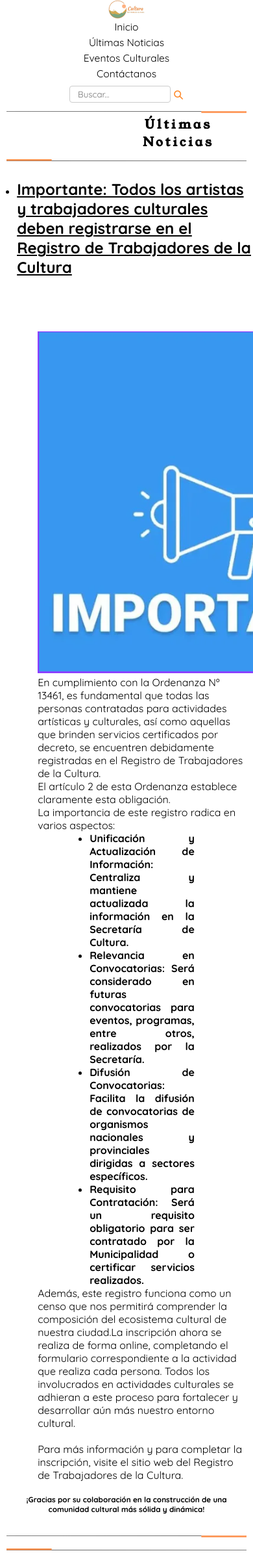
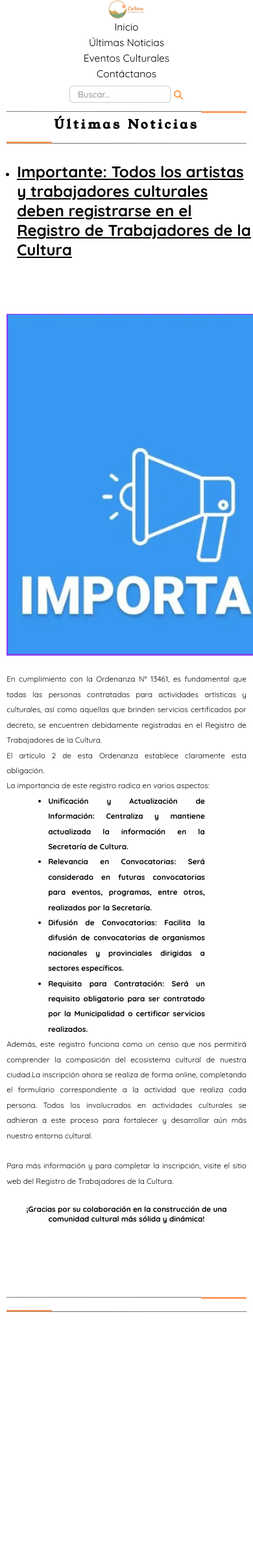
Before and after one commit to josenlp/Proyecto-Fullstack-24184-18, a Python web app: template templates/noticia_2.html in a window 390 px wide; the page is wider, and only the part inside the window is pictured. Shown: that part at 65% size. After the commit the page ends 2019 px from the top of that part, so only its background shows below. Run offline with Jinja, Linux system fonts and the light colour scheme; the template is opened without the code that fills it, so the values that code supplies are empty.

Commit message:
Update style.css

```diff
--- a/static/css/style.css
+++ b/static/css/style.css
@@ -20,10 +19,17 @@ body{
   margin-right: 2.60vw;
   font-family: "Quicksand", sans-serif;
   min-height: 100vh;
-    display: flex;
-    flex-direction: column;
   }
 
+header {
+  width: 100%;
+}
+.logo img {
+  display: block;
+  margin: 0 auto;
+  width: 15%;
+  height: auto;
+}
 .menu {
   text-align: center;
   display: flex;
@@ -234,7 +267,7 @@ ul.menu li a:hover {
   }
 .title {
     object-position: center;
-    margin: 0 0 0 10rem;
+    margin: 0 0 0 5rem;
   }
 .title h1 {
     font-family: "Young Serif", serif;
@@ -253,24 +286,31 @@ ul.menu li a:hover {
     text-decoration: underline;
     margin-bottom: 1.5rem;
   }
-.table{
-    margin: 0 5rem 0 5rem;
+/*articulos*/
+.detail {
+    display: grid;
+    grid-template-columns: repeat(12, 1fr);
+    gap: 20px;
+    padding-left: 3rem;
 }
-tr {
-    width: 50%;
+.card1,
+.card2 {
+  grid-column: span 6;
+  grid-row: span 2;
 }
 .card1 {
-    width: 80%;
   background-color: var(--bg-color);
   border: 5px solid #ff914d;
   border-radius: 0;
-    margin: 0 3rem 0 3rem;
+  margin: 2rem 3rem 0 3rem;
   font-family: "Quicksand", sans-serif;
   letter-spacing: 3pt;
   padding: 1rem;
   }
 .card1 h4,
 .card1 p {
+    grid-column: 1 / span 1;
+    grid-row: 1 / span 2;
     display: inline-block;
     margin: 0;
     line-height: 2;
@@ -287,47 +326,44 @@ tr {
     top: 0;
     bottom: 0;
   }
-.note_tex{
-    font-family: "Quicksand", sans-serif;
-    font-size: 0.833vw;
-    text-align: justify;
-    margin-top: -5rem;
-    color: var(--primary-color);
+  .card3{
+    justify-content:center;
+    grid-column: span 6;
+    grid-row: span 2;
     }
-.logo img {
-    display: block;
-    margin: 0 auto;
-    width: 15%;
+  .imgN3 {
+    width: 100%;
     height: auto;
+
   }
+
   .iconRedes {
     color: var(--secondary-color);
     font-size: 3rem;
+    margin: 0 0.5rem;
   }
-.detail{
-  padding-left: 3rem;
+.note_tex {
+  grid-column: span 6;
+  grid-row: span 6;
+  margin-top: 3rem;
+  font-family: "Quicksand", sans-serif;
+  font-size: 1.2vw;
+  text-align: justify;
+  color: var(--primary-color);
+  line-height: 2;
   }
-.noticias2 {
-  position: relative;
+.note_tex2 {
+  grid-column: span 6;
+  grid-row: span 6;
+  font-family: "Quicksand", sans-serif;
+  font-size: 0.9vw;
+  text-align: justify;
+  color: var(--primary-color);
+  line-height: 2;
   }
-.note_text2{
-  width: 50%;
-}
-.note_text2 p {
-  text-align: justify;
-}
-.img2 {
-  width: auto;
-  height: 30%;
-  object-position: center;
-  padding-left: 18rem;
-}
-.iconRedes {
-  color: var(--secondary-color);
-  margin-right: 0.52vw;
-}
+
 .list {
-  padding:0 5rem 0 5rem;
+  padding:0 4rem 0 4rem;
   text-align: justify;
 }
 .list ul {
@@ -335,13 +371,9 @@ tr {
 }
 .agradecimiento p{
   font-weight: bold;
-  font-size: 3vw;
   text-align: center;
-}
-.noticia3 img{
-  width: 100%;
-  height: auto;
-  padding: 3rem 1rem 0 0;
+  padding-bottom: 5rem;
+  font-size: 1.5vw;
 }
 
 @media  (max-width:768px) {
@@ -373,6 +405,9 @@ tr {
 .tarjeta .card {
   width: 100%;
 }
+.title {
+  margin: 0;
+}
 .note_title,
 .detail,
 .card1,
@@ -384,17 +419,30 @@ tr {
     max-width: 100%;
     height: auto;
 }
-    table {
+.detail {
+  grid-template-columns: 1fr;
+  grid-row: auto;
+  margin: 0;
+  padding: 0;
+}
+.card1{
   margin: 0;
 }
-    table th,
-    table td {
-      display: flex;
-      flex-direction: column;
-      flex-wrap: wrap;
-      width: 100%;
-      text-align: justify;
-      font-size: 4vw;
+.note_tex p {
+  font-size: 3vw;
+  text-align: center;
+}
+.note_tex2 {
+  font-size: 3vw;
+  }
+.card2{
+  margin-left: 0;
+  }
+.card2 img{
+    margin-left: -4rem;
+  }
+  .agradecimiento p{
+    font-size: 3vw;
   }
 }
 /*Eventos*/
```
Also changed, not shown: other parts of static/css/style.css (+41 -16 lines). Lines whose indentation alone changed are shown as unchanged.
